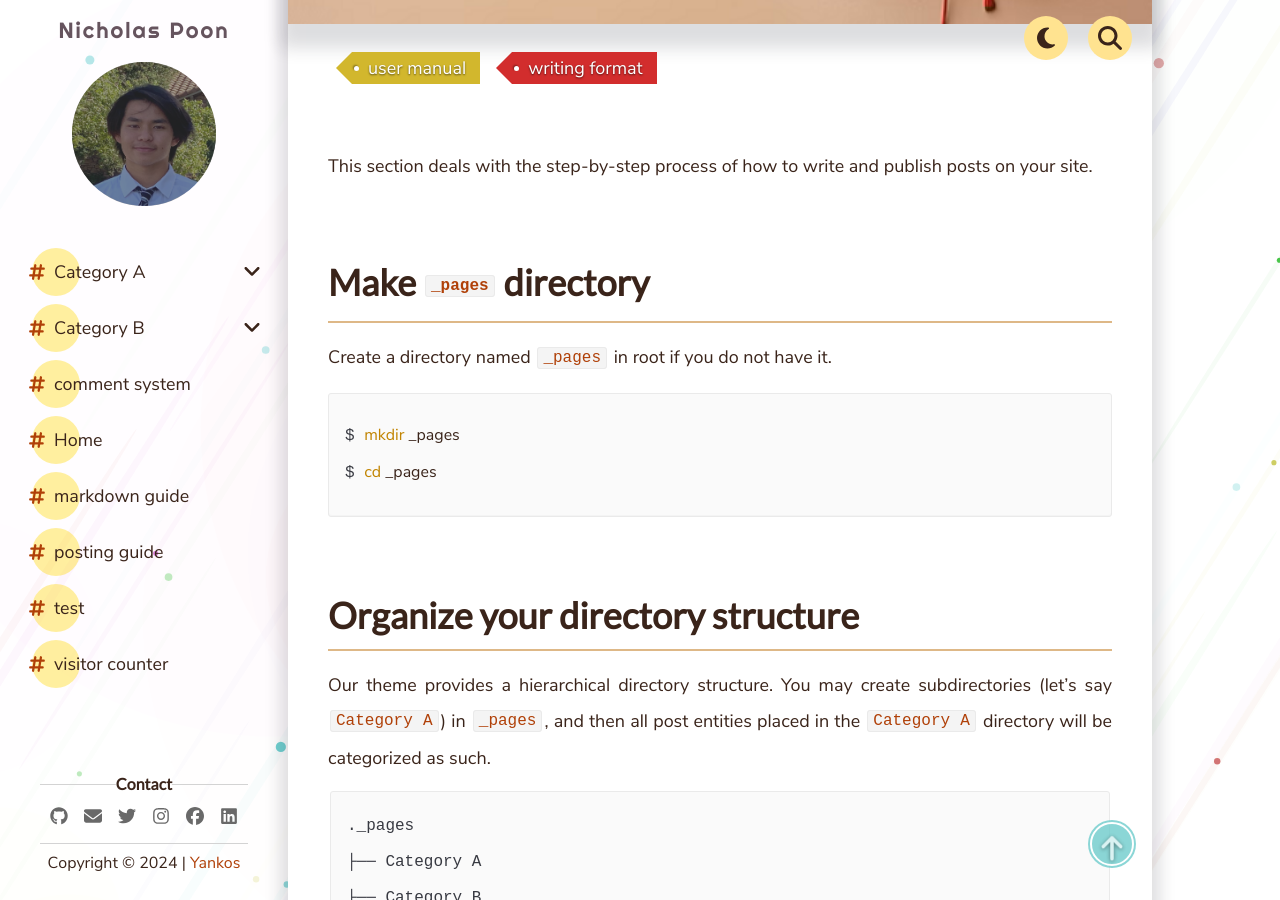
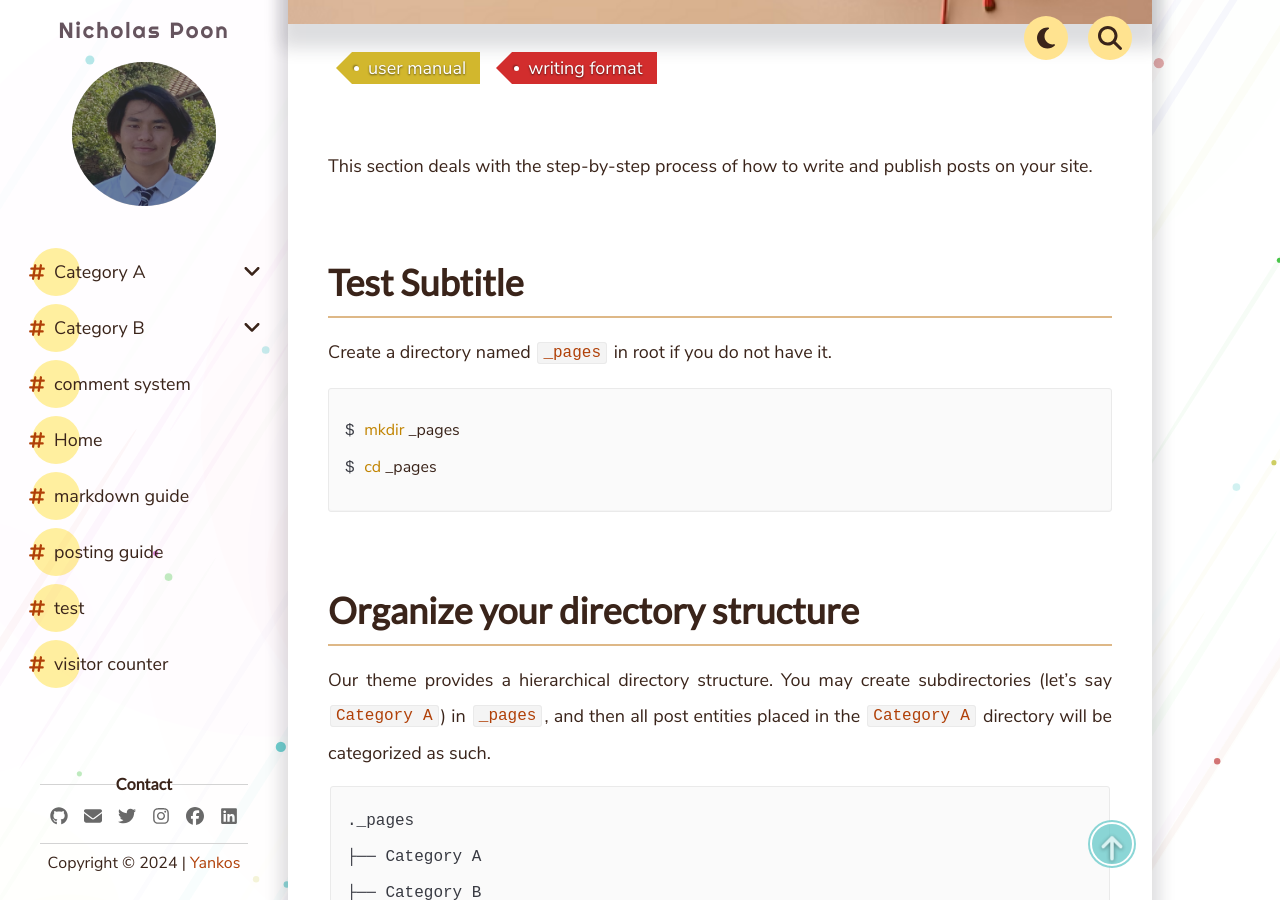
Before and after one commit to NickPoon101/NP-Portfolio, a Jekyll site: the page built from _pages/test.md, in a window 1280 px wide and 900 px high, scrolled down 583 px. Built offline with Jekyll 4.4.1, drawn with Linux system fonts in a browser that asks for light colours; comment, search, counter and statistics services are not loaded.

Commit message:
Update test.md

```diff
--- a/_pages/test.md
+++ b/_pages/test.md
@@ -10,7 +10,7 @@ bookmark: true
 
 This section deals with the step-by-step process of how to write and publish posts on your site.
 
-# Make `_pages` directory
+# Test Subtitle
 ---
 Create a directory named `_pages` in root if you do not have it.
 
```
